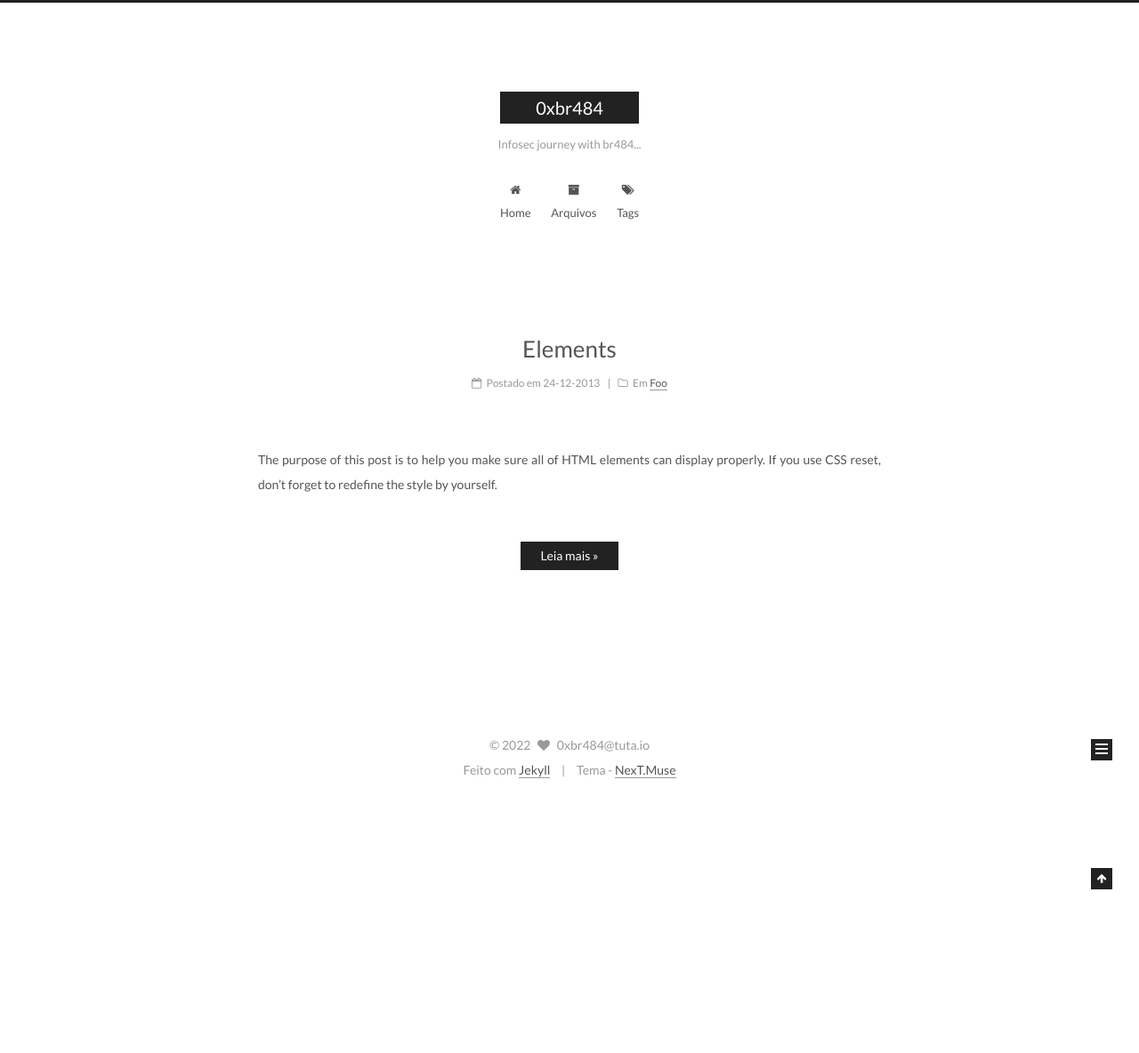
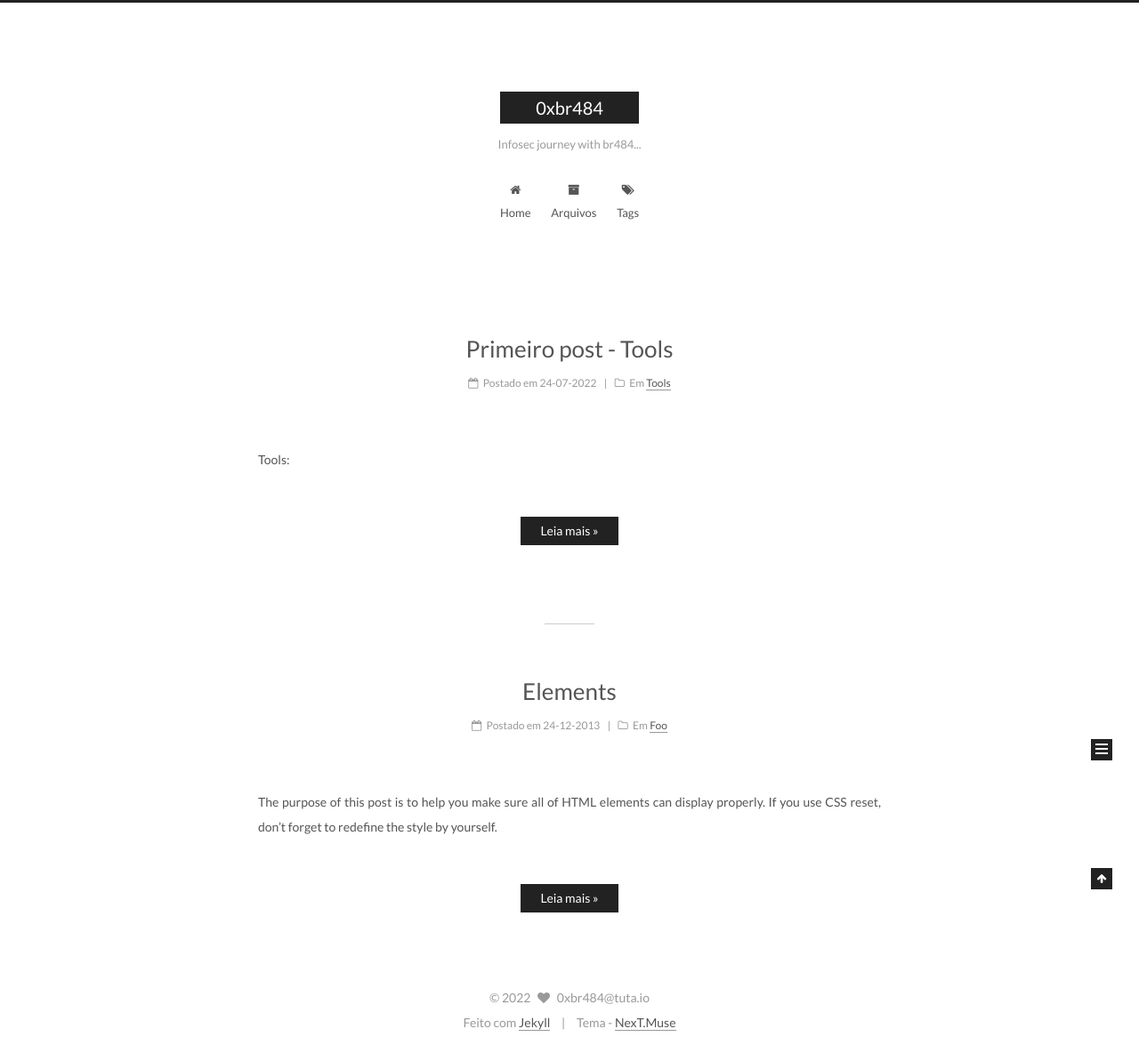
Before and after one commit to br484/br484.github.io, a Jekyll site: the page built from index.html, in a window 1280 px wide. Shown: the whole page at 89% size. Built offline with Jekyll 4.4.1, drawn with Linux system fonts in a browser that asks for light colours; the list of posts is cut into pages by our own code; before the commit the page ends 900 px from its top, so only the background shows below that.

Commit message:
Teste post

```diff
--- a/_posts/23-07-2022-ferramentas.md
+++ b/_posts/2022-07-23-ferramentas.md
@@ -1,9 +1,8 @@
 ---
 title: Primeiro post - Tools
-date: 2013-12-24 23:29:53
+date: 2022-07-24 23:29:53
 categories:
-- recon
-- Bug Bounty
+- Tools
 tags:
 - Bug Bounty
 - recon
```
